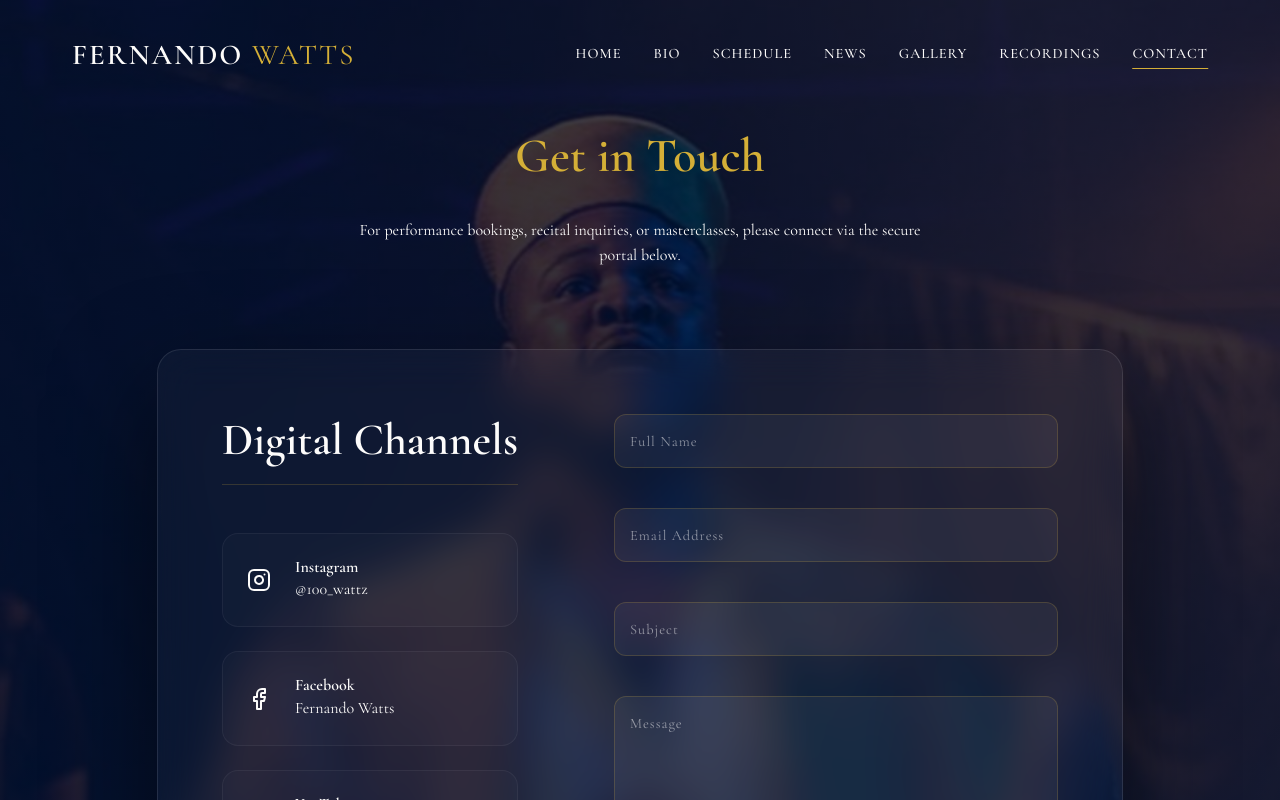
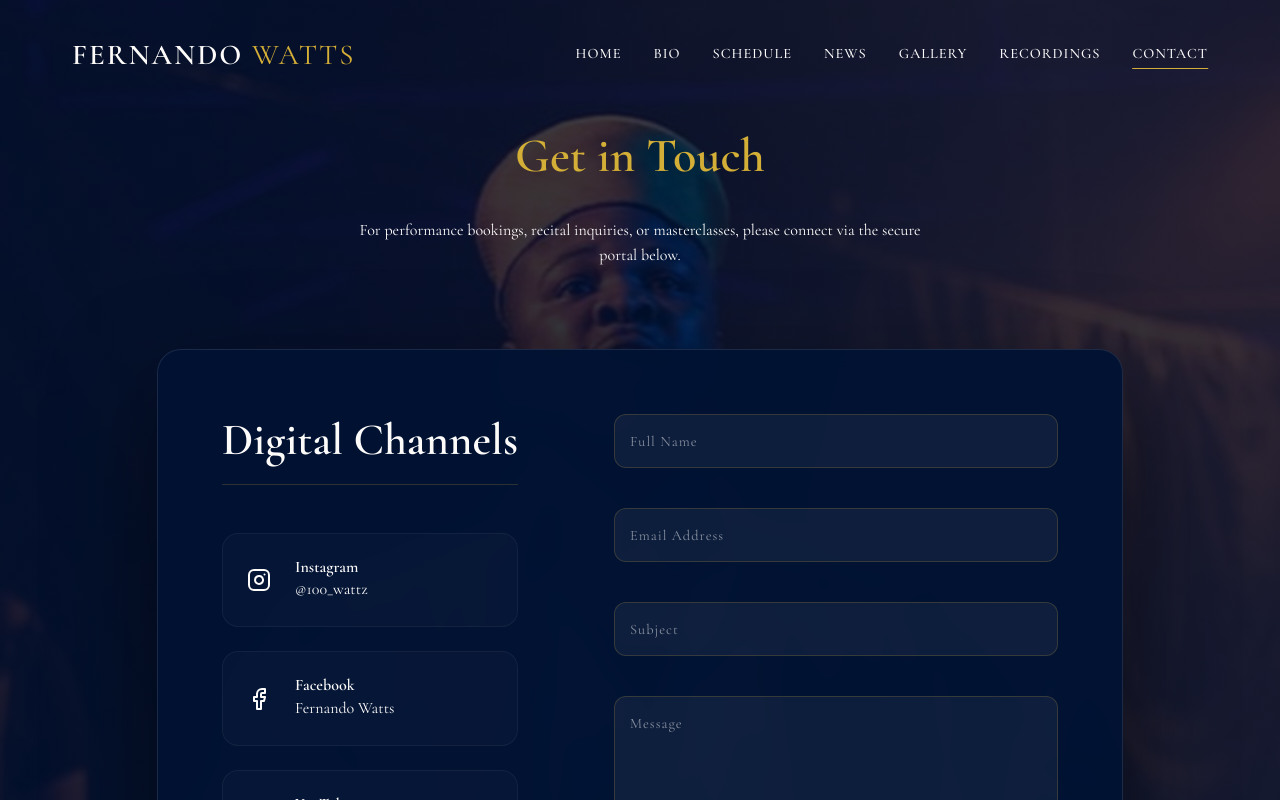
Before and after one commit to junjiekevin/fernando-watts, a React (Vite) app: page /contact in a window 1280 px wide. Shown: the top 800 px of the page. Built offline with nearby package versions, Linux system fonts and the light colour scheme.

Commit message:
style: refine global gradient and contact page aesthetics

```diff
--- a/src/App.jsx
+++ b/src/App.jsx
@@ -1,5 +1,5 @@
 import React, { useEffect } from 'react';
-import { BrowserRouter as Router, Routes, Route } from 'react-router-dom';
+import { BrowserRouter as Router, Routes, Route, useLocation } from 'react-router-dom';
 import Navbar from './components/Navbar';
 import Footer from './components/Footer';
 import ScrollToTop from './components/ScrollToTop';
@@ -12,7 +12,9 @@ import Recordings from './pages/Recordings';
 import Contact from './pages/Contact';
 import VideoDetail from './pages/VideoDetail';
 
-function App() {
+function AppContent() {
+  const location = useLocation();
+
   useEffect(() => {
     const observerOptions = {
       threshold: 0.15,
@@ -31,11 +33,9 @@ function App() {
     revealElements.forEach(el => observer.observe(el));
 
     return () => observer.disconnect();
-  }, []);
+  }, [location.pathname]);
 
   return (
-    <Router>
-      <ScrollToTop />
     <div className="app-container">
       <Navbar />
       <main>
@@ -52,6 +52,14 @@ function App() {
       </main>
       <Footer />
     </div>
+  );
+}
+
+function App() {
+  return (
+    <Router>
+      <ScrollToTop />
+      <AppContent />
     </Router>
   );
 }
--- a/src/pages/Gallery.jsx
+++ b/src/pages/Gallery.jsx
@@ -37,7 +37,7 @@ const Gallery = () => {
                     <h1 className="section-title text-center reveal">Gallery</h1>
                     <div className="gallery-grid mt-lg">
                         {images.map((img, index) => (
-                            <div key={index} className="gallery-card">
+                            <div key={index} className="gallery-card reveal">
                                 <img src={img.src} alt={img.alt} className="gallery-image" loading="lazy" />
                                 <div className="gallery-overlay">
                                     <span className="overlay-text">{img.alt}</span>
--- a/src/pages/Home.jsx
+++ b/src/pages/Home.jsx
@@ -29,12 +29,12 @@ const Home = () => {
                     <div className="container">
                         <h2 className="section-title text-center">Recent Highlights</h2>
                         <div className="highlights-grid mt-lg">
-                            <div className="highlight-card">
+                            <div className="highlight-card reveal">
                                 <div className="card-placeholder"></div>
                                 <h3>Debut at La Scala</h3>
                                 <p>Performing the role of Sarastro in Mozart's Die Zauberflöte.</p>
                             </div>
-                            <div className="highlight-card">
+                            <div className="highlight-card reveal">
                                 <div className="card-placeholder"></div>
                                 <h3>Berlin Philharmonic</h3>
                                 <p>Soloist in Verdi's Messa da Requiem under the baton of...</p>
--- a/src/pages/News.jsx
+++ b/src/pages/News.jsx
@@ -13,7 +13,7 @@ const News = () => {
                 <div className="container">
                     <h1 className="section-title text-center reveal">News & Reviews</h1>
                     <div className="news-grid mt-lg">
-                        <div className="news-card">
+                        <div className="news-card reveal">
                             <div className="news-date">January 20, 2026</div>
                             <h3>"A Voice of Generational Power"</h3>
                             <p className="news-source">Opera News</p>
--- a/src/pages/Recordings.jsx
+++ b/src/pages/Recordings.jsx
@@ -19,7 +19,7 @@ const Recordings = () => {
                     <h1 className="section-title text-center reveal">Recordings</h1>
                     <div className="recordings-grid mt-lg">
                         {recordings.map((rec) => (
-                            <Link to={`/recordings/${rec.id}`} key={rec.id} className="recording-card">
+                            <Link to={`/recordings/${rec.id}`} key={rec.id} className="recording-card reveal">
                                 <div className="recording-thumbnail-container">
                                     <img src={rec.thumbnail} alt={rec.title} className="recording-thumbnail" />
                                     <div className="recording-play-overlay">
--- a/src/pages/Schedule.jsx
+++ b/src/pages/Schedule.jsx
@@ -13,7 +13,7 @@ const Schedule = () => {
                 <div className="container">
                     <h1 className="section-title text-center reveal">Schedule</h1>
                     <div className="schedule-list mt-lg">
-                        <div className="schedule-item">
+                        <div className="schedule-item reveal">
                             <div className="schedule-date">OCT 15, 2026</div>
                             <div className="schedule-info">
                                 <h3>The Metropolitan Opera</h3>
--- a/src/styles/global.css
+++ b/src/styles/global.css
@@ -33,7 +33,8 @@
 
 body {
     font-family: var(--font-sans);
-    background-color: var(--color-primary);
+    background: radial-gradient(circle at center, var(--color-primary) 30%, #001B44 100%);
+    background-attachment: fixed;
     color: var(--color-text);
     line-height: 1.6;
     -webkit-font-smoothing: antialiased;
@@ -139,6 +140,7 @@ a {
     padding: 8rem 0;
     position: relative;
     overflow: hidden;
+    /* Background color removed to restore image visibility */
 }
 
 .contact-bg-wrapper {
@@ -156,9 +158,10 @@ a {
 }
 
 .glass-card {
-    background: rgba(255, 255, 255, 0.03);
-    backdrop-filter: blur(20px);
-    -webkit-backdrop-filter: blur(20px);
+    background: rgba(0, 18, 51, 0.95);
+    /* Footer Navy with slight transparency */
+    backdrop-filter: blur(10px);
+    -webkit-backdrop-filter: blur(10px);
     border: 1px solid rgba(255, 255, 255, 0.1);
     border-radius: 24px;
     padding: 4rem;
@@ -963,6 +966,7 @@ a {
     margin-left: auto;
     margin-right: auto;
 }
+
 /* --- Scroll Reveal System --- */
 .reveal {
     opacity: 0;
```
Lines whose indentation alone changed are shown as unchanged.
